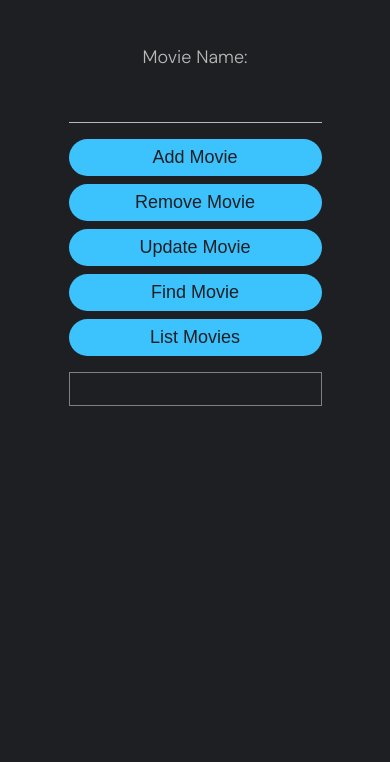
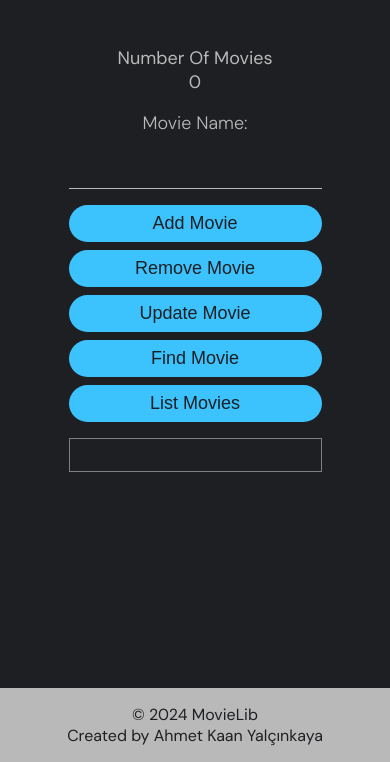
Before and after one commit to kaan1999/MovieLib, a plain HTML site: page index.html in a window 390 px wide. Shown: the part 82-844 px from the top of the page. Drawn offline with Linux system fonts and the light colour scheme.

Commit message:
add num movies to top of main grid. change row size for either normal and responsive design

```diff
--- a/index.html
+++ b/index.html
@@ -17,6 +17,10 @@
             <h2 class="header__subtitle">A basic movie library.</h2>
         </header>
         <main>
+            <div class="main__num-of-movies">
+                <p>Number Of Movies</p>
+                <p>0</p>
+            </div>
             <div class="main__input-area">
                 <label for="main__movie-name" class="main__label">Movie Name:</label>
                 <input type="text" id="main__movie-name" class="main__input">
--- a/script.js
+++ b/script.js
@@ -8,6 +8,7 @@ document.addEventListener('DOMContentLoaded', function() {
     const btnList = document.querySelector('.main__btn-list');
     const btnFind = document.querySelector('.main__btn-find');
 
+    const elNumOfMovies = document.querySelector('.main__num-of-movies>p:nth-child(2)');
     const elMovieList = document.querySelector('.main__list');
 
     let movieLibMap = new Map();
@@ -21,6 +22,7 @@ document.addEventListener('DOMContentLoaded', function() {
 
         const txtNode = document.createTextNode(txt)
         elP.appendChild(txtNode)
+        elNumOfMovies.textContent = String(movieLibMap.size)
     }
 
     btnAdd.addEventListener('click', function(e) {
--- a/style.css
+++ b/style.css
@@ -53,7 +53,7 @@ header{
 main{
     display: grid;
     grid-template-columns: max-content;
-    grid-template-rows: 1fr 400px;
+    grid-template-rows: 50px 1fr 400px;
     width: min-content;
     max-width: 1000px;
     margin: 0 auto;
@@ -61,7 +61,10 @@ main{
     font-size: var(--fs-normal);
     max-width: 1000px;
     justify-items: center;
-
+}
+.main__num-of-movies{
+    align-self: center;
+    text-align: center;
 }
 @media screen and (min-width: 1000px) {
     grid-template-columns: 1000px;
@@ -81,7 +84,7 @@ main{
 @media screen and (max-width: 800px){
     main{
         grid-template-columns: 1fr;
-        grid-template-rows: 1fr 2fr auto;
+        grid-template-rows: 50px 1fr 200px;
     }
     .main__label{
         grid-column: 1/-1;
```
